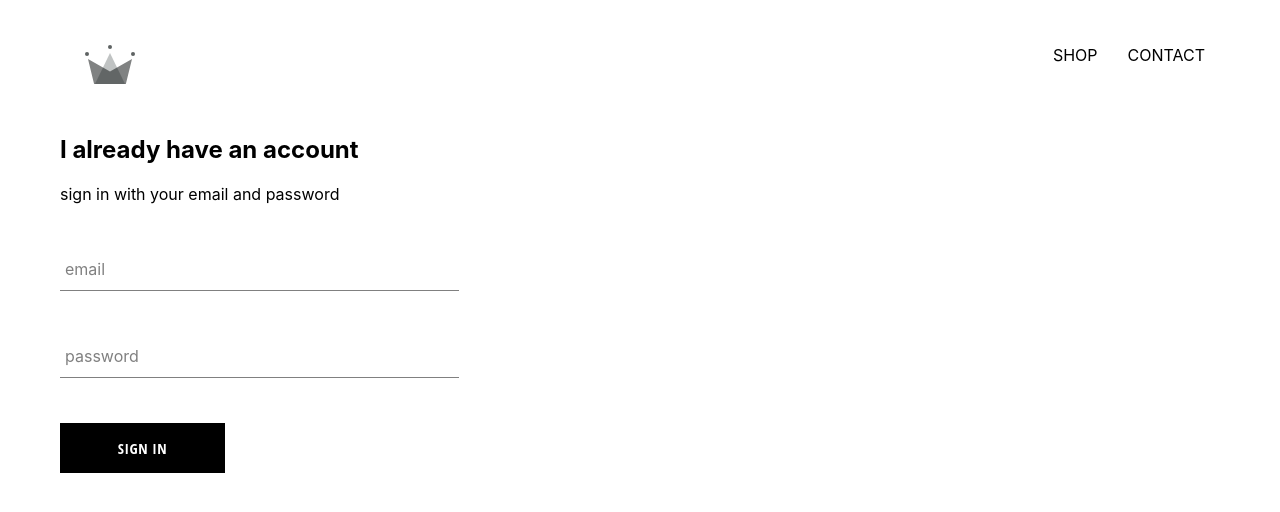
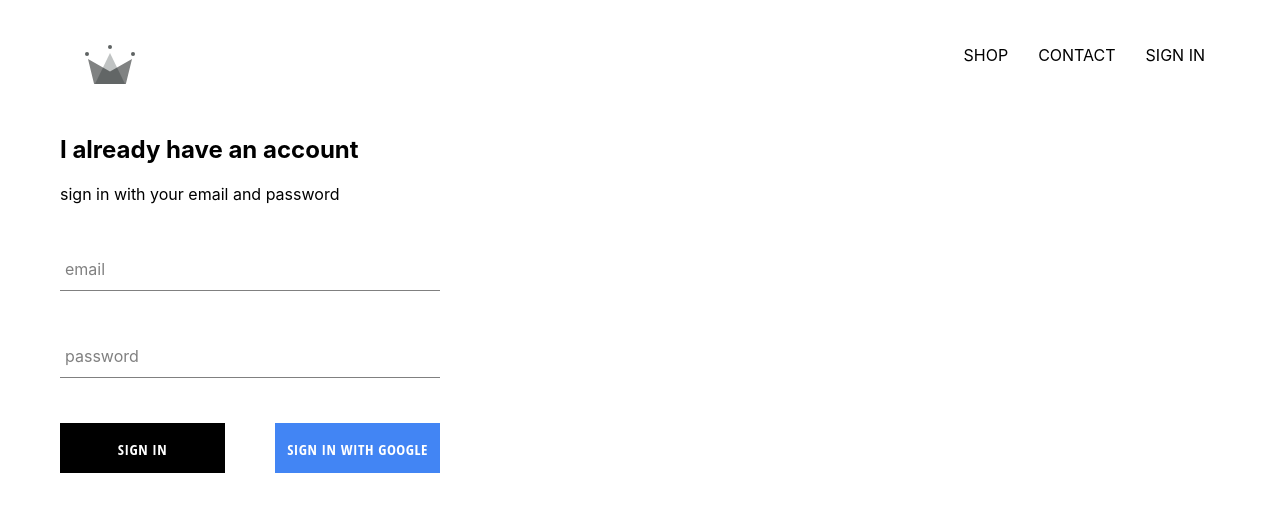
Before and after one commit to AA-Arnold/royal-clothing, a React (Create React App) app: page /signin in a window 1280 px wide. Shown: the top 512 px of the page. Built offline with nearby package versions, Linux system fonts and the light colour scheme; no server answers.

Commit message:
integrated firebase with sign in and sign out

```diff
--- a/package.json
+++ b/package.json
@@ -6,6 +6,7 @@
     "@testing-library/jest-dom": "^4.2.4",
     "@testing-library/react": "^9.3.2",
     "@testing-library/user-event": "^7.1.2",
+    "firebase": "^7.17.1",
     "node-sass": "^4.14.1",
     "react": "^16.13.1",
     "react-dom": "^16.13.1",
--- a/src/App.css
+++ b/src/App.css
@@ -6,3 +6,7 @@
     text-decoration: none;
     color: black;
 }
+
+*{
+    box-sizing:border-box ;
+}
--- a/src/App.js
+++ b/src/App.js
@@ -1,5 +1,6 @@
 import React from 'react';
 import { Route, Switch } from 'react-router-dom'
+import { auth } from './firebase/firebase.util'
 
 import HomePage from './pages/homepage/homepage.component'
 import ShopPage from './pages/shop/shop.component'
@@ -8,11 +9,32 @@
 import './App.css';
 
 
-const App = () => {
+class App extends React.Component {
+  constructor() {
+    super()
+    this.state = {
+      currentUser: null
+    }
+  }
 
+  unsubscribeFromAuth = null
+
+  componentDidMount() {
+    this.unsubscribeFromAuth = auth.onAuthStateChanged(user => {
+      this.setState({ currentUser: user })
+      console.log(user)
+    })
+  }
+
+  componentWillUnmount() {
+    this.unsubscribeFromAuth();
+  }
+
+
+  render() {
     return (
       <React.Fragment>
-      <Header />
+        <Header currentUser={this.state.currentUser} />
         <Switch>
           <Route exact path='/' component={HomePage} />
           <Route exact path='/shop' component={ShopPage} />
@@ -22,4 +44,7 @@
 
     )
   }
+}
+
+
 export default App;
--- a/src/components/custom-button/custom-button.component.jsx
+++ b/src/components/custom-button/custom-button.component.jsx
@@ -2,8 +2,8 @@
 
 import './custom-button.styles.scss'
 
-const CustomButton = ({ children, ...otherProps }) => (
-    <button className='custom-button' {...otherProps}>
+const CustomButton = ({ children, isGoogleSign, ...otherProps }) => (
+    <button className={`${isGoogleSign ? 'google-sign-in' : ''} custom-button`} {...otherProps}>
         {children}
     </button>
 )
--- a/src/components/custom-button/custom-button.styles.scss
+++ b/src/components/custom-button/custom-button.styles.scss
@@ -4,7 +4,7 @@
     height: 50px;
     letter-spacing: 0.5px;
     line-height: 50px;
-    padding: 0 35px 0 35px;
+    // padding: 0 35px 0 35px;
     font-size: 15px;
     background-color: black;
     color: white;
@@ -19,4 +19,16 @@
       color: black;
       border: 1px solid black;
     }
+
+    &.google-sign-in{
+      background-color: #4285f4;
+      color: white;
+
+      &:hover{
+        background-color: #357ae8;
+        border: none;
+      }
+    }
+
+
   }
--- a/src/components/header/header.component.jsx
+++ b/src/components/header/header.component.jsx
@@ -1,10 +1,11 @@
 import React from 'react';
 import { Link } from 'react-router-dom'
 import { ReactComponent as Logo } from '../../assets/crown.svg'
+import { auth } from '../../firebase/firebase.util'
 
 import './header.style.scss'
 
-const Header = () => (
+const Header = ({ currentUser }) => (
     <div className='header'>
         <Link className='logo-container' to='/'>
             <Logo className='logo' />
@@ -16,6 +17,12 @@
             <Link className='option' to='/shop'>
                 CONTACT
             </Link>
+            {
+                currentUser ?
+                    <div className='option' onClick={() => auth.signOut()}>SIGN OUT</div>
+                    :
+                    <Link className='option' to='/signin'>SIGN IN</Link>
+            }
         </div>
     </div>
 )
--- a/src/components/header/header.style.scss
+++ b/src/components/header/header.style.scss
@@ -20,6 +20,7 @@
 
       .option {
         padding: 10px 15px;
+        cursor: pointer;
       }
     }
   }
--- a/src/components/sign-in/sign-in.component.jsx
+++ b/src/components/sign-in/sign-in.component.jsx
@@ -1,6 +1,7 @@
 import React from 'react';
 import FormInput from '../form-input/form-input.component'
 import CustomButton from '../custom-button/custom-button.component'
+import { signInWithGoogle } from '../../firebase/firebase.util'
 
 import './sign-in.styles.scss'
 
@@ -34,7 +35,11 @@
                 <form onSubmit={this.handleSubmit}>
                     <FormInput name='email' type='email' value={this.state.email} label='email' handleChange={this.handleChange} required />
                     <FormInput name='password' type='password' value={this.state.password} label='password' handleChange={this.handleChange} required />
-                    <CustomButton type='submit'> Sign in</CustomButton>
+                    <div className='buttons'>
+                        <CustomButton type='submit'>Sign in</CustomButton>
+                        <CustomButton isGoogleSign onClick={signInWithGoogle}>Sign in with google</CustomButton>
+                    </div>
+
                 </form>
             </div>
         )
--- a/src/components/sign-in/sign-in.styles.scss
+++ b/src/components/sign-in/sign-in.styles.scss
@@ -1,9 +1,14 @@
 .sign-in{
-    width: 30vw;
+    width: 380px;
     display: flex;
     flex-direction: column;
 
     .title{
         margin: 10px 0;
     }
+
+    .buttons{
+        display: flex;
+        justify-content: space-between;
+    }
 }
--- /dev/null
+++ b/src/firebase/firebase.util.js
@@ -0,0 +1,25 @@
+import firebase from 'firebase/app';
+import 'firebase/firestore';
+import 'firebase/auth';
+
+const config = {
+    apiKey: "AIzaSyAWlHI5okQR7DfFoNTxhUAinTUBf1N8grY",
+    authDomain: "royal-clothing-e9122.firebaseapp.com",
+    databaseURL: "https://royal-clothing-e9122.firebaseio.com",
+    projectId: "royal-clothing-e9122",
+    storageBucket: "royal-clothing-e9122.appspot.com",
+    messagingSenderId: "887314279965",
+    appId: "1:887314279965:web:d86cb339ac1ad66d4ee0f4",
+    measurementId: "G-7JYFD3FYSV"
+};
+
+firebase.initializeApp(config)
+
+export const auth = firebase.auth()
+export const firestore = firebase.firestore()
+
+const provider = new firebase.auth.GoogleAuthProvider();
+provider.setCustomParameters({ prompt: 'select_account' })
+export const signInWithGoogle = () => auth.signInWithPopup(provider)
+
+export default firebase
```
Also changed, not shown: 1 other file (tests, documents, lock files or other folders). Lines whose indentation alone changed are shown as unchanged.
